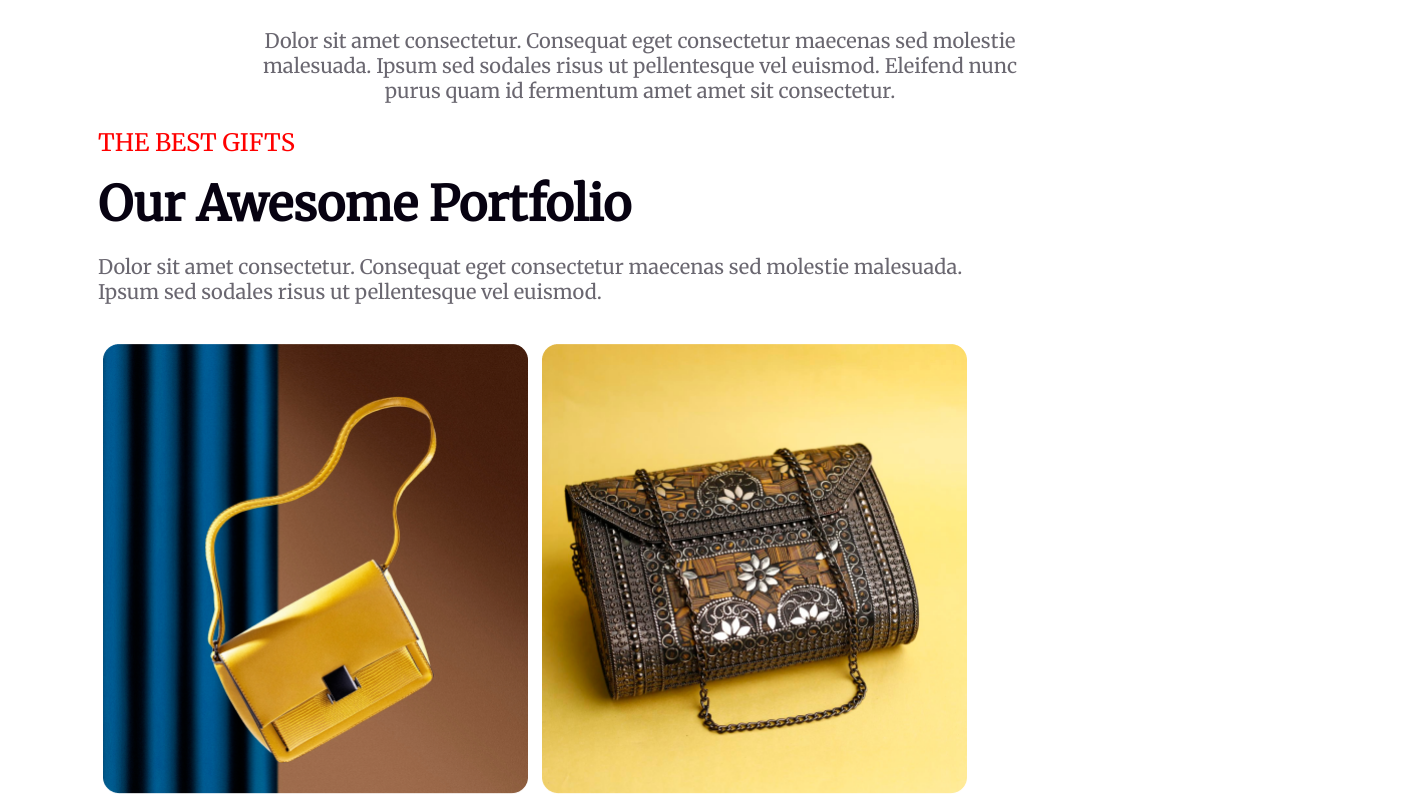
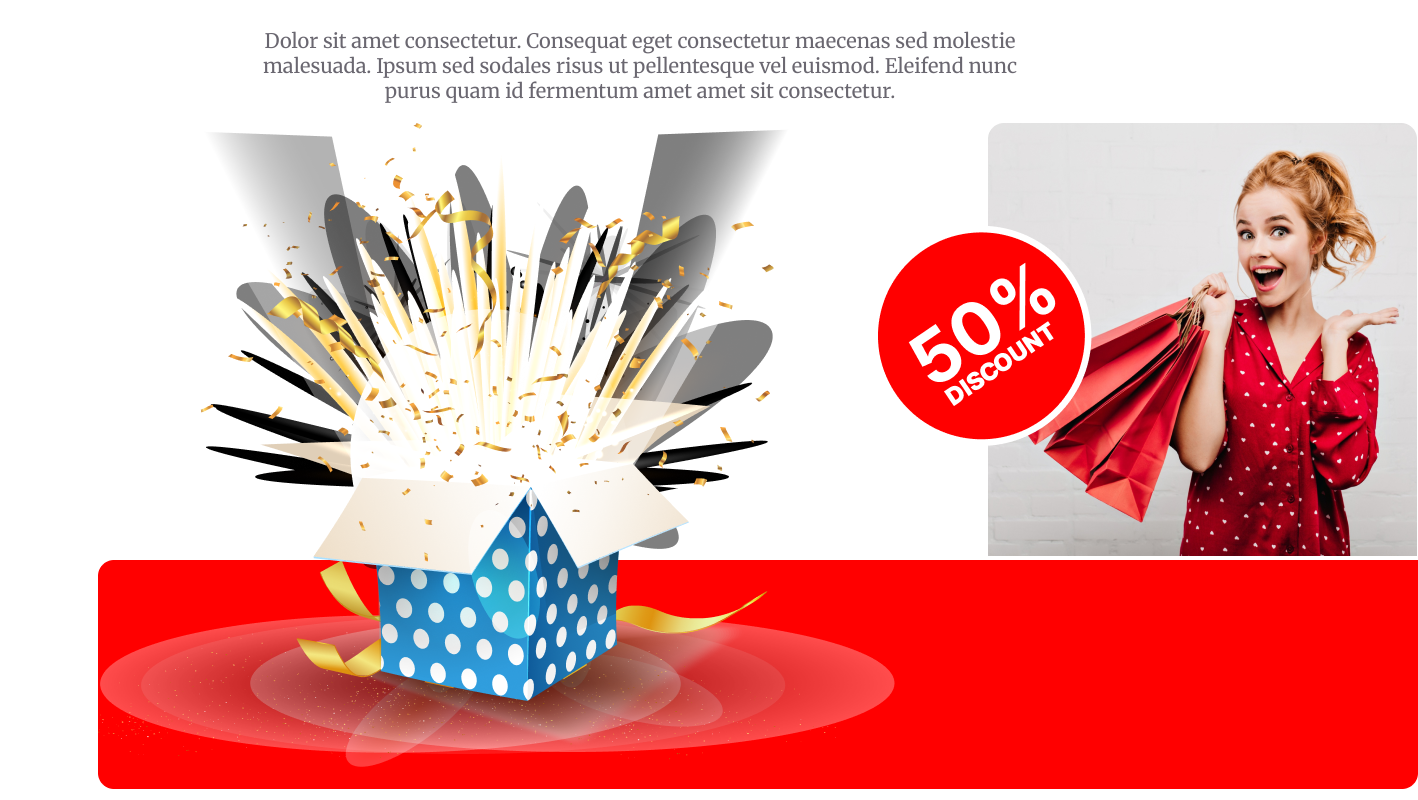
Before and after one commit to Ashik26-Git/A1-New-Year-New-Mission, a plain HTML site: page index.html in a window 1280 px wide. Shown: the part 4000-4800 px from the top of the page, 1418 px wide, since content can reach past the window. Drawn offline with Linux system fonts and the light colour scheme.

Commit message:
assignment done

```diff
--- a/index.html
+++ b/index.html
@@ -73,6 +73,12 @@
                 <p class="holiday-description">Dolor sit amet consectetur. Consequat eget consectetur maecenas sed
                     molestie malesuada. Ipsum sed sodales risus ut pellentesque vel euismod. Eleifend nunc purus quam id fermentum amet amet sit consectetur.</p>
             </div>
+            <div class="holiday-image-container">
+                <div><img src="resources/Group 75.png" class="image-1"></div>
+                <div><img src="resources/Group 44.png" class="image-2"></div>
+                <div><img src="resources/Rectangle 1.png" class="image-3"></div>
+                <div><img src="resources/Rectangle 2.png" class="image-4"></div>
+            </div>
         </section>
 
         <section class="porttfolio-container">
@@ -96,12 +102,12 @@
             <h1 class="subscribe-title">Subscribe Newsletter</h1>
             <p class="subscribe-description">Dolor sit amet consectetur. Consequat eget consectetur maecenas sed
                 molestie malesuada. Ipsum sed sodales risus ut pellentesque vel euismod. </p>
-            <label for="subscribe-button" class="subscribe-button">
-                <input id="email" type="email" placeholder="user@gmail.com">
-                <button class="subscribe-btn">
-                    Subscribe
-                </button>
-            </label>
+           <div class="subscribe-button">
+            <input id="email" type="email" placeholder="user@gmail.com">
+            <button class="subscribe-btn">
+                Subscribe
+            </button>
+           </div>
         </section>
     </main>
     <footer class="footer">
--- a/style.css
+++ b/style.css
@@ -250,24 +250,27 @@ div>img:hover {
     font-size: 20px;
     font-weight: 700;
     background-color: #F00;
-    border-radius: 5px 30px 30px 5px;
+    border-radius: 0px 30px 30px 0px;
     padding: 18px 35px;
-    margin-left: 0;
+    width: 210px;
+    height: 70px;
 }
 
 .subscribe-button {
+    display: flex;
     width: 650px;
     height: 80px;
     padding-left: 300px;
+    outline: none;
 
 }
 
 #email {
     width: 550px;
-    height: 63px;
+    height: 65px;
     margin-right: 0;
     background-color: #FFF;
-    border-radius: 30px 5px 5px 30px;
+    border-radius: 30px 0px 0px 30px;
 
 }
 
@@ -368,6 +371,32 @@ div>img:hover {
     padding-right: 250px;
 }
 
+.holiday-image-container {
+    position: relative;
+    display: grid;
+    grid-template-columns: 600px 210px 430px;
+    margin-right: 90px;
+    margin-left: 90px;
+    margin-bottom: 120px;
+}
+
+.image-1 {
+    position: absolute;
+    margin-right: 100px;
+}
+
+.image-2 {
+    position: absolute;
+    margin-top: 60px;
+    margin-left: 130px;
+}
+
+.image-3 {
+    margin-left: 80px;
+    margin-bottom: 0;
+}
+
+
 /* footer section style */
 
 .footer {
@@ -407,7 +436,8 @@ div>img:hover {
     display: flex;
 
 }
-#number{
+
+#number {
     padding-top: 18px;
 }
 
@@ -415,9 +445,11 @@ div>img:hover {
     display: flex;
     margin-top: 0;
 }
-#site{
+
+#site {
     padding-top: 18px;
 }
+
 .call-icone {
     width: 24px;
     height: 24px;
```
